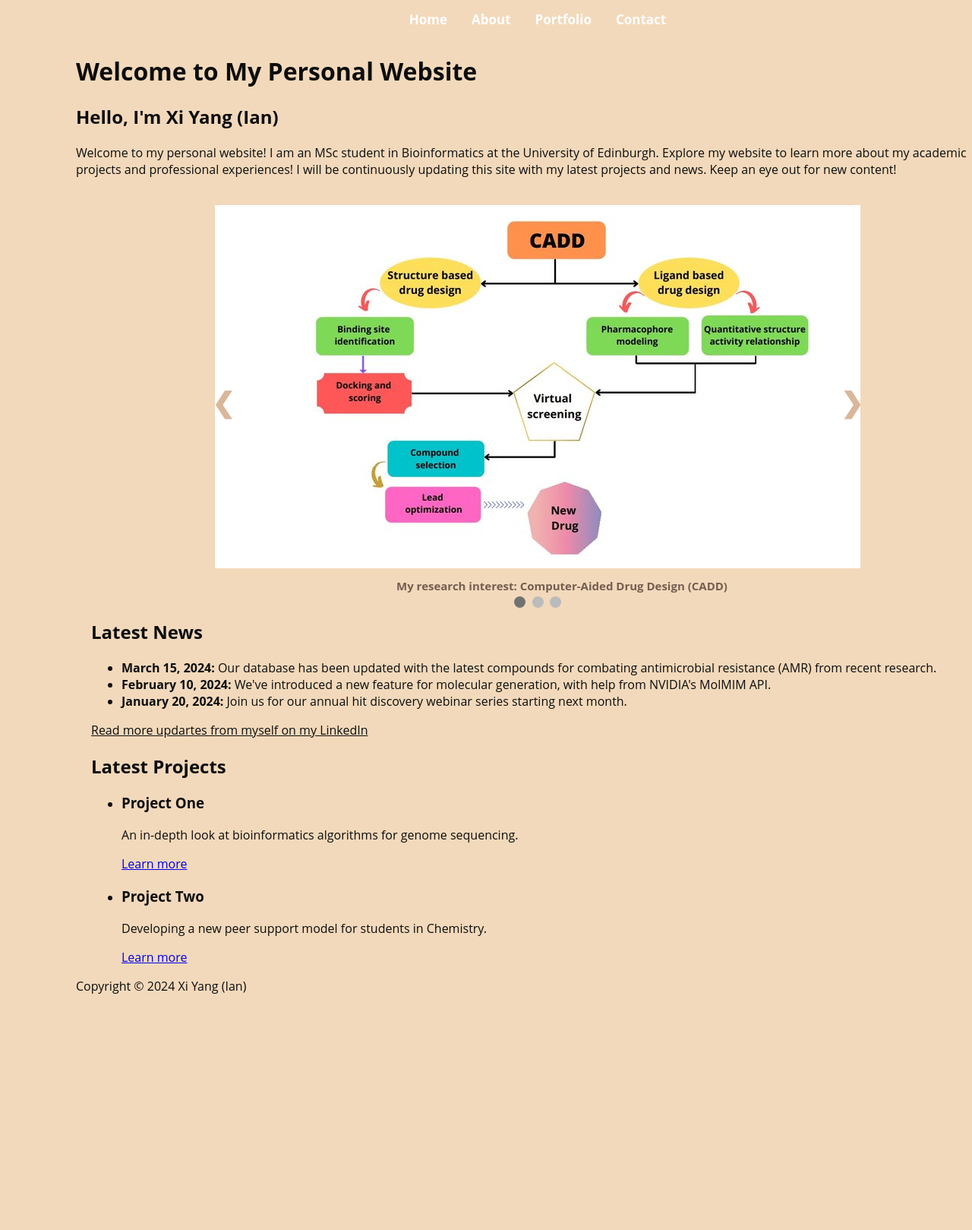
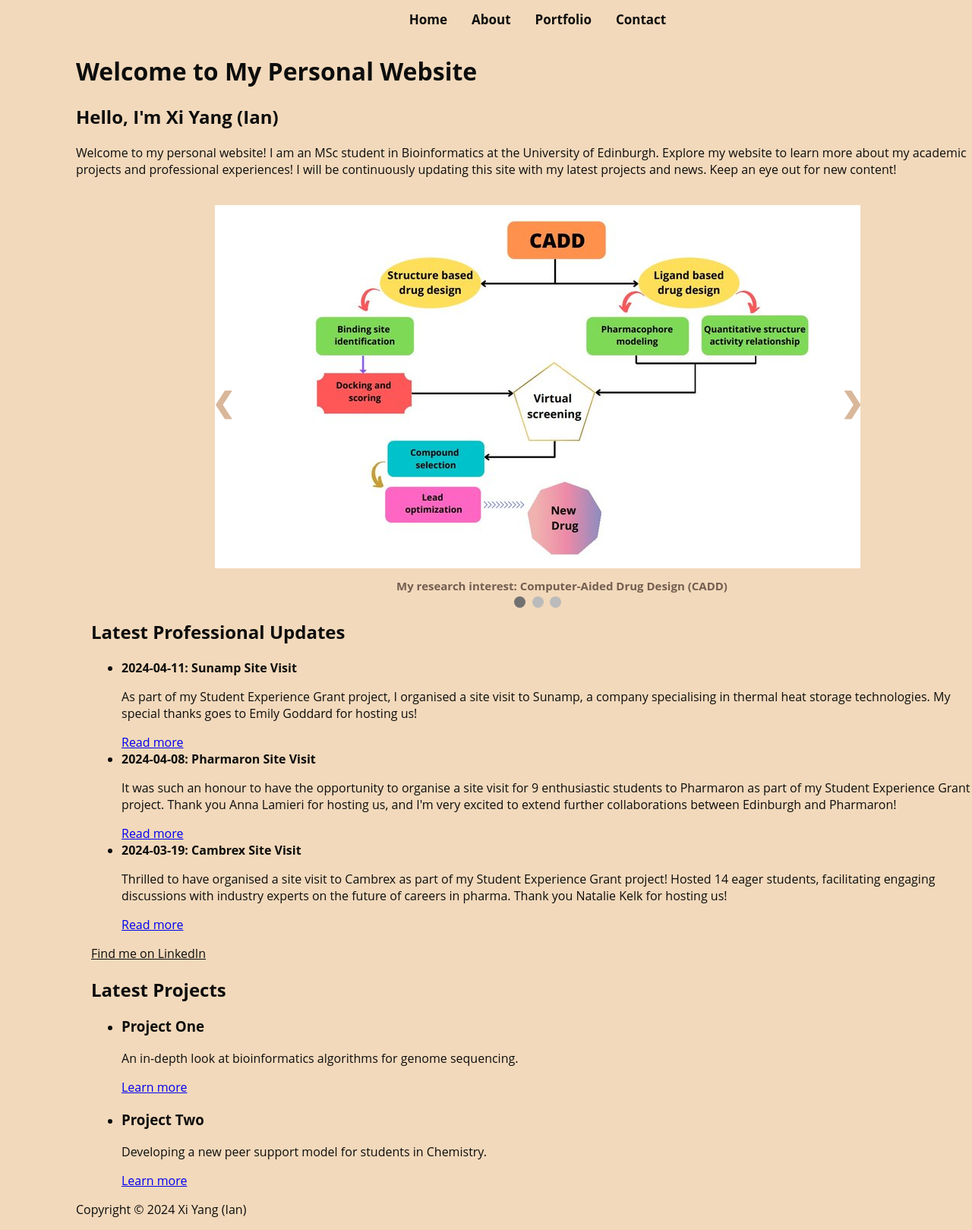
Before and after one commit to GrignardReagent/euchempals.github.io, a Jekyll site: the page built from index.html, in a window 1280 px wide. Shown: the whole page at 76% size. Built offline with Jekyll 4.4.1, drawn with Linux system fonts in a browser that asks for light colours; before the commit the page ends 1325 px from its top, so only the background shows below that.

Commit message:
added a news update section

```diff
--- /dev/null
+++ b/_data/linkedin_updates.yml
@@ -0,0 +1,14 @@
+- date: 2024-04-11
+  title: "Sunamp Site Visit"
+  description: "As part of my Student Experience Grant project, I organised a site visit to Sunamp, a company specialising in thermal heat storage technologies. My special thanks goes to Emily Goddard for hosting us!"
+  link: "https://www.linkedin.com/posts/ianyangxi_studentexperiencegrant-phasechangingmaterials-activity-7185955093274329088-1zrz?utm_source=share&utm_medium=member_desktop"
+
+- date: 2024-04-08
+  title: "Pharmaron Site Visit"
+  description: "It was such an honour to have the opportunity to organise a site visit for 9 enthusiastic students to Pharmaron as part of my Student Experience Grant project. Thank you Anna Lamieri for hosting us, and I'm very excited to extend further collaborations between Edinburgh and Pharmaron!"
+  link: "https://www.linkedin.com/posts/ianyangxi_studentexperiencegrant-pharmaceuticalindustry-activity-7185651342311313409-E1T3?utm_source=share&utm_medium=member_desktop"
+
+- date: 2024-03-19
+  title: "Cambrex Site Visit"
+  description: "Thrilled to have organised a site visit to Cambrex as part of my Student Experience Grant project! Hosted 14 eager students, facilitating engaging discussions with industry experts on the future of careers in pharma. Thank you Natalie Kelk for hosting us!"
+  link: "https://www.linkedin.com/posts/ianyangxi_studentexperiencegrant-drugdevelopment-activity-7176252063088017408-QpHk?utm_source=share&utm_medium=member_desktop"
--- a/index.html
+++ b/index.html
@@ -58,13 +58,17 @@ title: Home
     <div class="news-updates">
     <section id="news-updates">
     <div>
-        <h2>Latest News</h2>
-        <ul>
-            <li><strong>March 15, 2024:</strong> Our database has been updated with the latest compounds for combating antimicrobial resistance (AMR) from recent research.</li>
-            <li><strong>February 10, 2024:</strong> We've introduced a new feature for molecular generation, with help from NVIDIA's MolMIM API.</li>
-            <li><strong>January 20, 2024:</strong> Join us for our annual hit discovery webinar series starting next month.</li>
-        </ul>
-        <a href="https://www.linkedin.com/in/ianyangxi/" style="color: #0D0D0D;">Read more updartes from myself on my LinkedIn</a>
+        <h1>Latest Professional Updates</h1>
+<ul>
+  {% for update in site.data.linkedin_updates %}
+  <li>
+    <strong>{{ update.date }}: {{ update.title }}</strong>
+    <p>{{ update.description }}</p>
+    <a href="{{ update.link }}">Read more</a>
+  </li>
+  {% endfor %}
+</ul>
+        <a href="https://www.linkedin.com/in/ianyangxi/" style="color: #0D0D0D;">Find me on LinkedIn</a>
     </div>
     </section>
 
--- a/stylesheet.css
+++ b/stylesheet.css
@@ -33,7 +33,7 @@ th, td {
 /* hyperlink */
 .tab a {
     font-family: 'Open Sans', Arial, sans-serif;
-    color: white; /* white for text */
+    color: #0D0D0D;
     display: block;
     text-align: center;
     padding: 14px 16px;
@@ -81,7 +81,7 @@ th, td {
     background-color: inherit;
     font-weight: inherit;
     font-size: 17px;
-    color: white; /* white for text */
+    color: #0D0D0D;
     border: none;
     outline: none;
     cursor: pointer;
@@ -152,7 +152,7 @@ th, td {
     margin: 5px;
     border-radius: 5px;
     text-decoration: none;
-    color: white;
+    color: #0D0D0D;
     font-weight: bold;
 }
 
@@ -167,23 +167,20 @@ th, td {
     opacity: 0.9;
 }
 
-
+/* I should probably get rid of the below as they serve no purpose */
 .links a {
         margin: 10px;
         display: inline-block;
         text-decoration: none;
-        color: #fff;
+        color: #0D0D0D;
         padding: 10px 20px;
         border-radius: 20px;
     }
 
-
-
-
-    .table-centered {
-        margin-left: auto;
-        margin-right: auto;
-    }
+.table-centered {
+    margin-left: auto;
+    margin-right: auto;
+}
 
 
 /*collapsible tab*/
```
